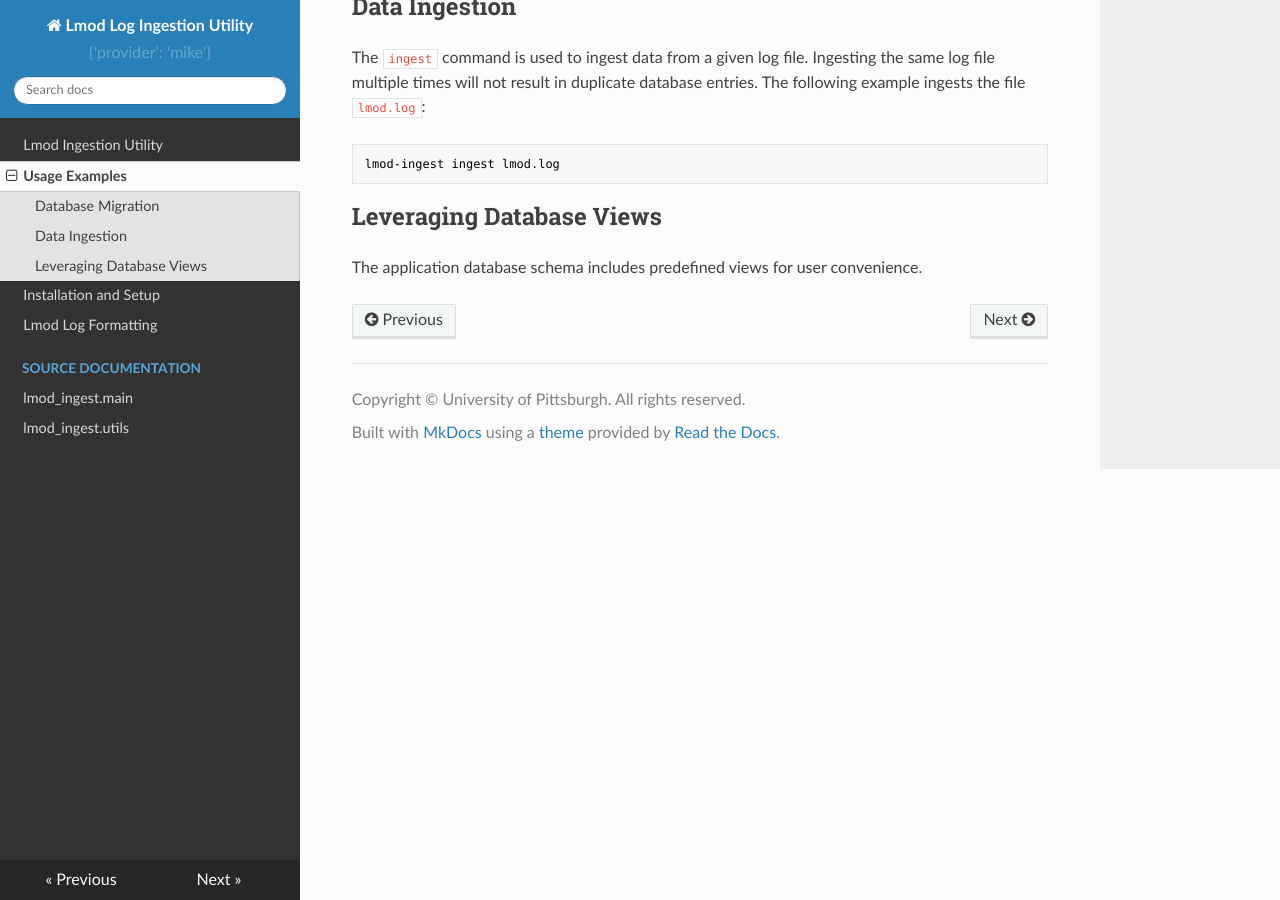
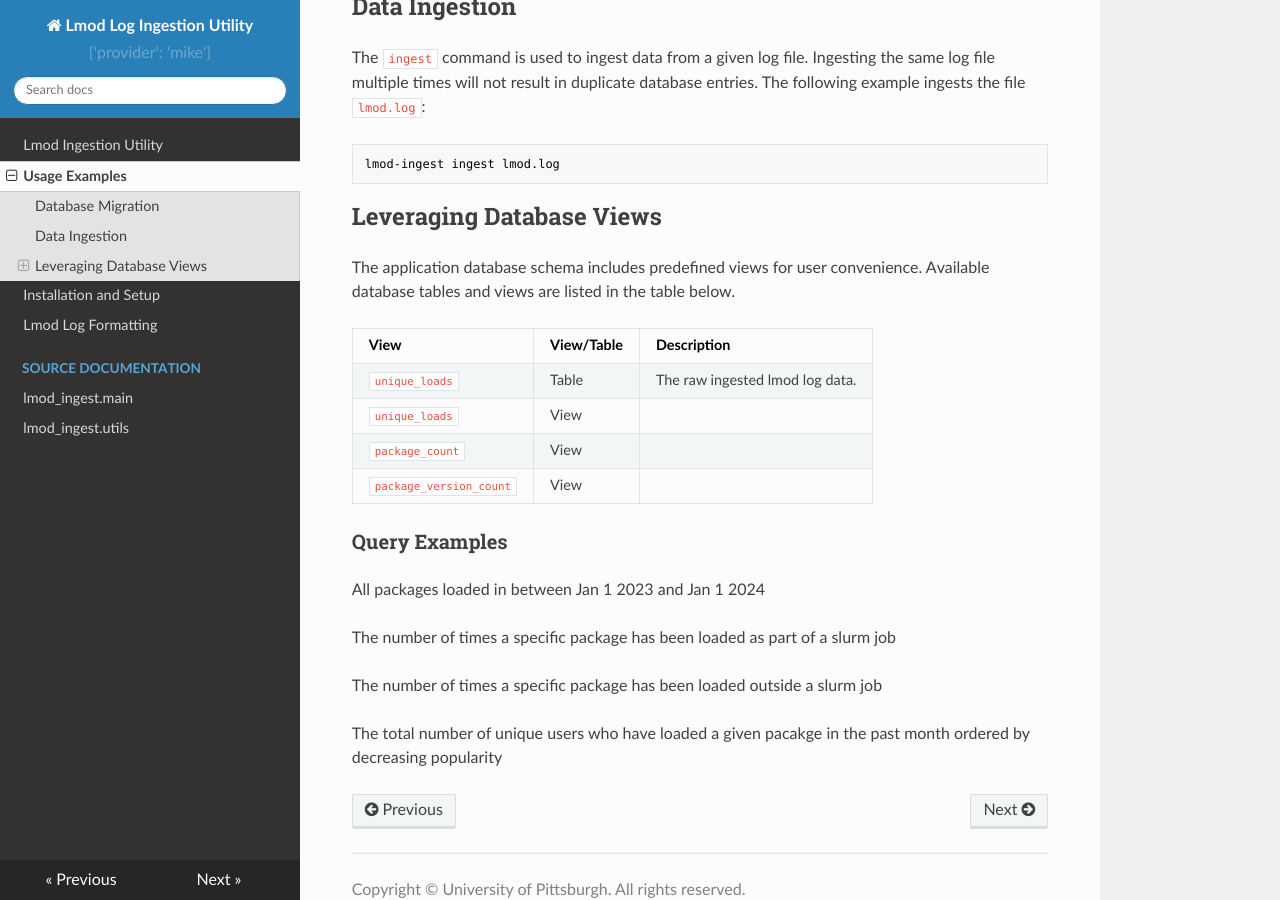
Before and after one commit to pitt-crc/lmod_tracking, an MkDocs documentation site: the page built from docs/usage.md, in a window 1280 px wide and 900 px high, scrolled down 581 px. Built offline with MkDocs 1.6.1, drawn with Linux system fonts in a browser that asks for light colours; nearby versions of some CDN libraries.

Commit message:
Adds section for example queries

```diff
--- a/docs/usage.md
+++ b/docs/usage.md
@@ -32,3 +32,21 @@ lmod-ingest ingest lmod.log
 ## Leveraging Database Views
 
 The application database schema includes predefined views for user convenience.
+Available database tables and views are listed in the table below.
+
+| View                    | View/Table | Description                     |
+|-------------------------|------------|---------------------------------|
+| `unique_loads`          | Table      | The raw ingested lmod log data. |
+| `unique_loads`          | View       |                                 |
+| `package_count`         | View       |                                 |
+| `package_version_count` | View       |                                 |
+
+### Query Examples
+
+All packages loaded in between Jan 1 2023 and Jan 1 2024
+
+The number of times a specific package has been loaded as part of a slurm job
+
+The number of times a specific package has been loaded outside a slurm job
+
+The total number of unique users who have loaded a given pacakge in the past month ordered by decreasing popularity
```
